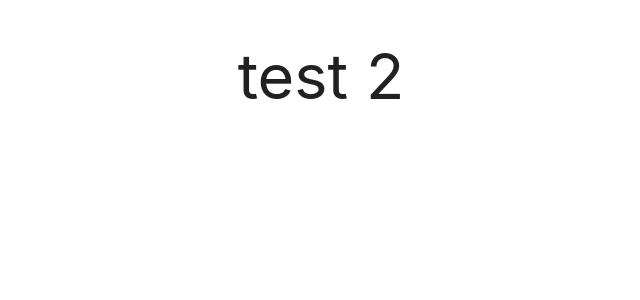
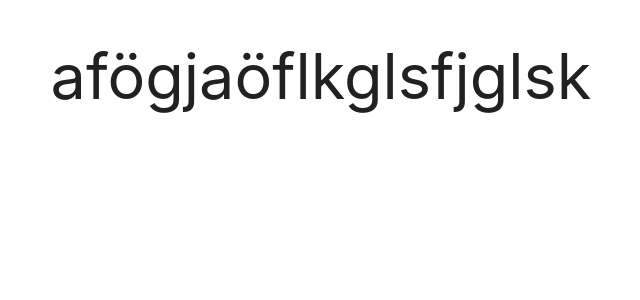
Before and after one commit to WilliamK97/Auktions-grupp-upg, a React (Create React App) app in the folder auktion/: page / in a window 1280 px wide. Shown: the top 300 px of the page, without its empty margins (319-959 px from the left). Built offline with nearby package versions, Linux system fonts and the light colour scheme.

Commit message:
Update AuktionContainer.js
test3

```diff
--- a/auktion/src/components/auktion/AuktionContainer.js
+++ b/auktion/src/components/auktion/AuktionContainer.js
@@ -4,7 +4,7 @@ export class AuktionContainer extends Component {
     render() {
         return (
             <div>
-                <h1>test 2</h1>
+                <h1>afögjaöflkglsfjglsk</h1>
             </div>
         )
     }
```
